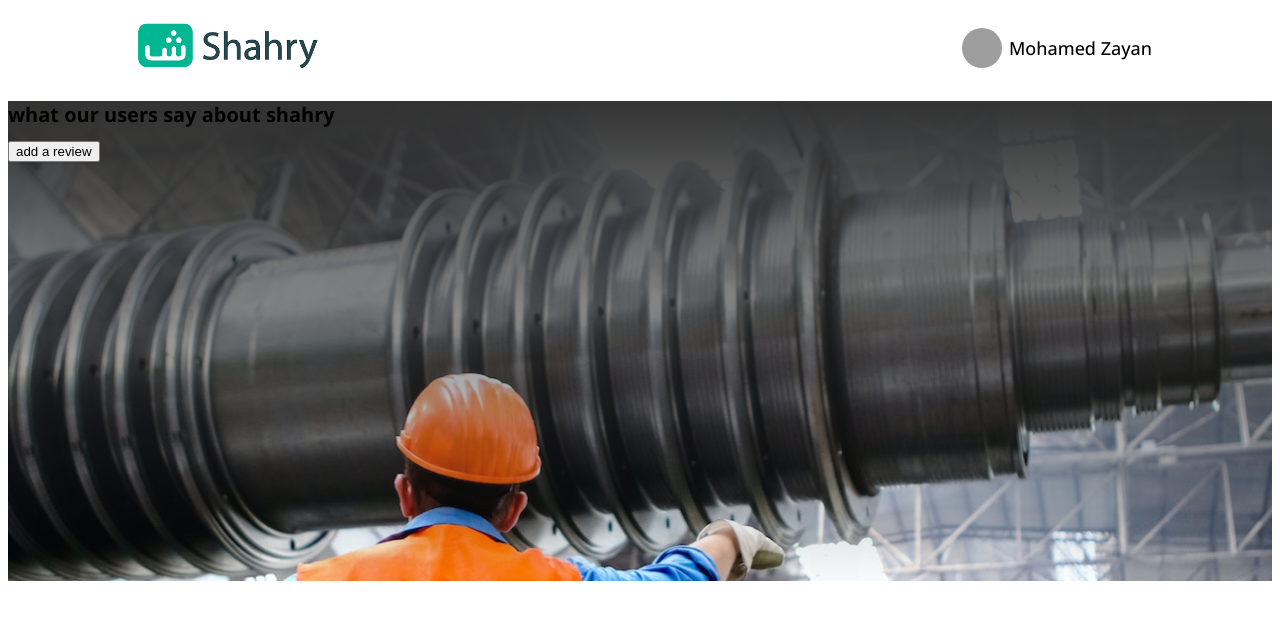
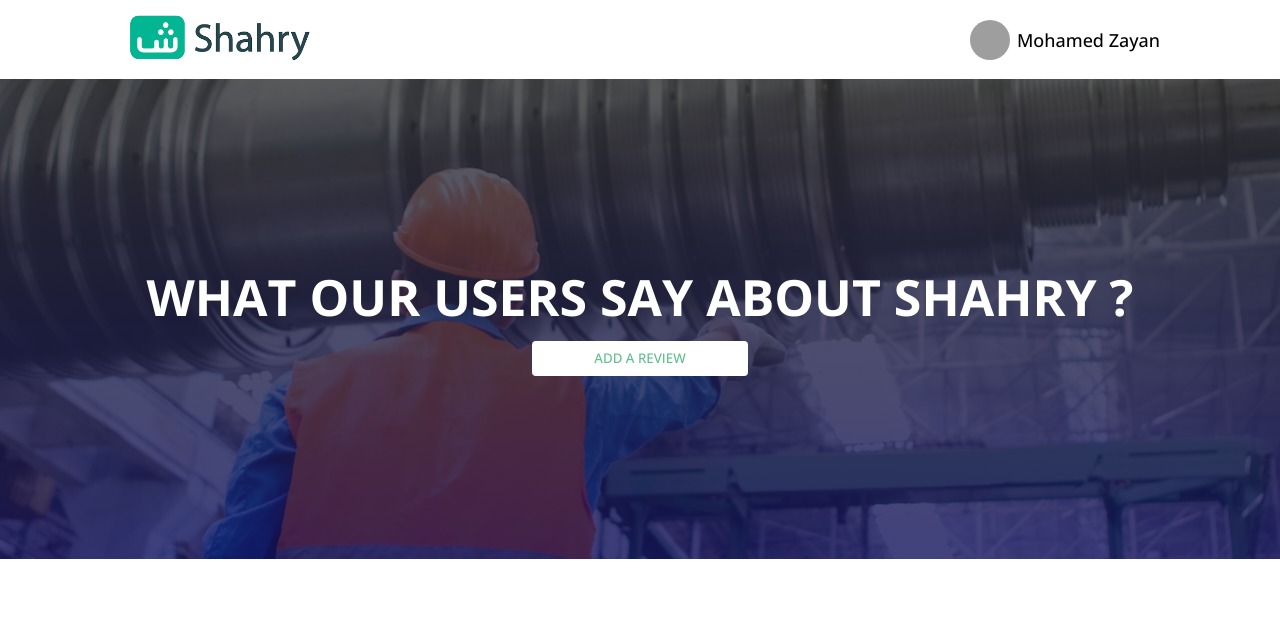
Before and after one commit to m7mdZayan/shahry, a React (Create React App) app: page / in a window 1280 px wide. Shown: the top 620 px of the page. Built offline with nearby package versions, Linux system fonts and the light colour scheme; grey boxes are pictures that could not be loaded.

Commit message:
add header component

```diff
--- a/src/components/Header/index.js
+++ b/src/components/Header/index.js
@@ -1,10 +1,14 @@
 const Header = () => {
-    return ( <header>
-        <div className="header__content">
-            <h1>what our users say about shahry</h1>
-            <button>add a review</button>
-        </div>
-    </header> );
-}
+  return (
+    <header>
+      <div className="header__content">
+        <h1 className="header__content--text">
+          what our users say about shahry ?
+        </h1>
+        <button className="btn btn-secondary">add a review</button>
+      </div>
+    </header>
+  );
+};
 
 export default Header;
--- a/src/sass/abstract/_variables.scss
+++ b/src/sass/abstract/_variables.scss
@@ -1,5 +1,7 @@
 $font-name: "Open Sans";
-$main-bg:'#F5F6F7';
-$card-bg:'#fff';
-$primary-button-bg:"#5EBF8E";
-$primary-button-color:"#fff";
+$main-bg: #f5f6f7;
+$card-bg: #fff;
+$primary-button-bg: #5ebf8e;
+$primary-button-color: #fff;
+$secondary-button-bg: #fff;
+$secondary-button-color: #5ebf8e;
--- /dev/null
+++ b/src/sass/base/_base.scss
@@ -0,0 +1,10 @@
+*,
+*::after,
+*::before {
+  padding: 0;
+  margin: 0;
+  box-sizing: inherit;
+}
+body {
+  box-sizing: border-box;
+}
--- a/src/sass/base/_typography.scss
+++ b/src/sass/base/_typography.scss
@@ -1,4 +1,10 @@
-:root{
-    font-family: $font-name;
-    font-size: 62.5%;
+:root {
+  font-family: $font-name;
+  font-size: 62.5%;
 }
+
+.header__content--text {
+  color: $primary-button-color;
+  font-size: 5rem;
+  text-transform: uppercase;
+}
--- a/src/sass/components/_buttons.scss
+++ b/src/sass/components/_buttons.scss
@@ -0,0 +1,15 @@
+.btn {
+  border: none;
+  outline: none;
+  width: 216px;
+  height: 35px;
+  border-radius: 4px;
+  text-transform: uppercase;
+  font-family: inherit;
+  cursor: pointer;
+}
+
+.btn-secondary {
+  background-color: $secondary-button-bg;
+  color: $secondary-button-color;
+}
--- a/src/sass/index.scss
+++ b/src/sass/index.scss
@@ -1,14 +1,14 @@
-@import url('https://fonts.googleapis.com/css2?family=Open+Sans:wght@300;500;700&display=swap'); // open sans Font
+@import url("https://fonts.googleapis.com/css2?family=Open+Sans:wght@300;500;700&display=swap"); // open sans Font
 
-@import './abstract/variables';
+@import "./abstract/variables";
 
-@import './base/typography';
+@import "./base/base";
+@import "./base/typography";
 
-@import './layout/header';
-@import './layout/navigation';
+@import "./layout/header";
+@import "./layout/navigation";
 
+@import "./components/buttons";
+@import "./components/avatar";
 
-@import './components/buttons';
-@import './components/avatar';
-
-@import 'pages/home';
+@import "pages/home";
--- a/src/sass/layout/_header.scss
+++ b/src/sass/layout/_header.scss
@@ -1,6 +1,20 @@
 header {
-  background-image: linear-gradient(to bottom, #333, rgba(255, 0, 0, 0)),
+  background-image: linear-gradient(
+      to bottom,
+      rgba(50, 50, 50, 0.8),
+      rgba(20, 19, 93, 0.8)
+    ),
     url("../../assets/header-bg.jpg");
   background-size: cover;
+  background-position: center;
   height: 60vh;
+  display: flex;
+  flex-direction: column;
+  align-items: center;
+  justify-content: center;
+  text-align: center;
+
+  button {
+    margin-top: 1rem;
+  }
 }
```
Also changed, not shown: 1 other file (tests, documents, lock files or other folders).
